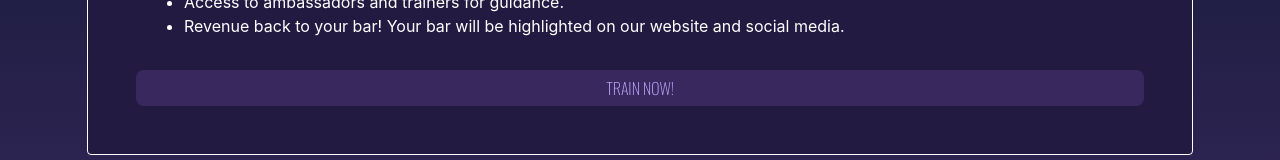
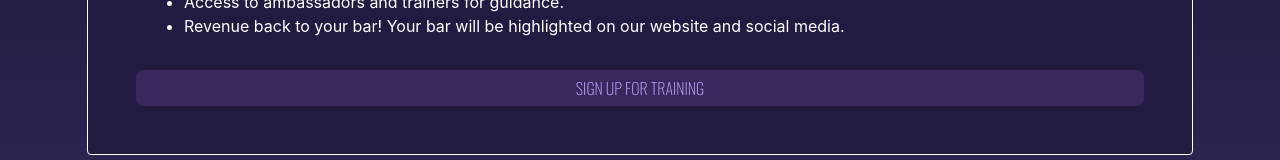
Before and after one commit to Sexual-Assault-Center/SafeBar, a Next.js app in the folder frontend/: page /training in a window 1280 px wide. Shown: the part 497-657 px from the top of the page. Built offline with nearby package versions, Linux system fonts and the light colour scheme; no server answers.

Commit message:
training

```diff
--- a/frontend/pages/training.js
+++ b/frontend/pages/training.js
@@ -50,7 +50,7 @@ export default function Training() {
             </li>
           </ul>
         </Card.Body>
-        <ButtonComp buttonText="train now!" href={NAVIGATION.TRAINING_LINK} />
+        <ButtonComp buttonText="SIGN UP FOR TRAINING" href={NAVIGATION.TRAINING_LINK} />
       </Card>
     </>
   );
```
